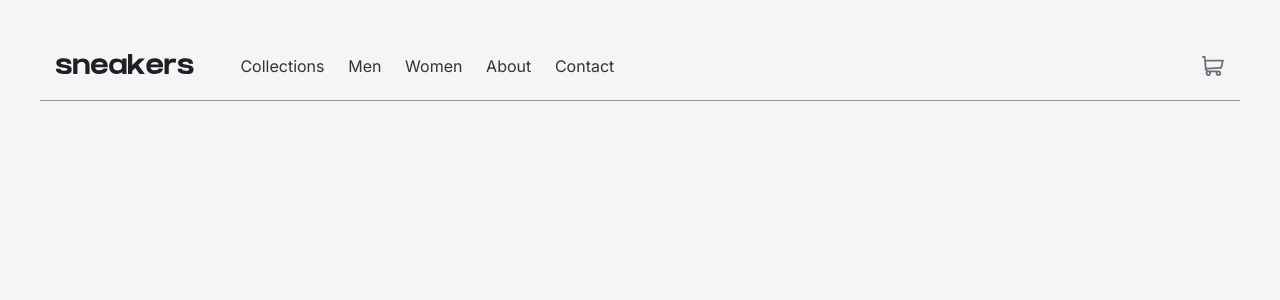
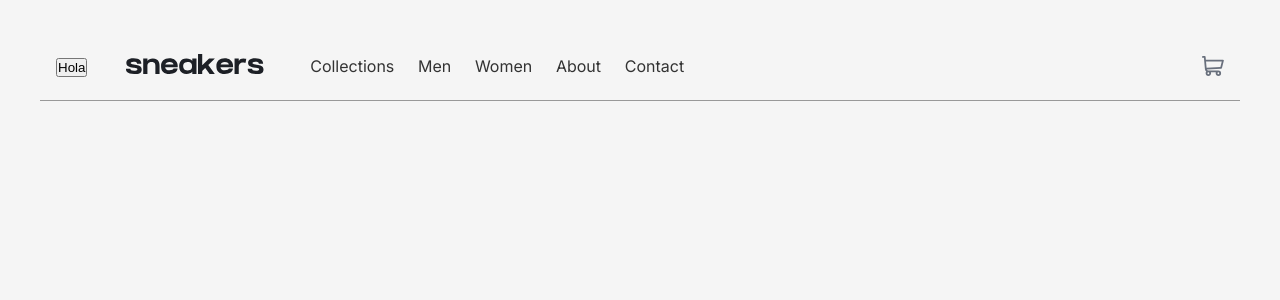
Before and after one commit to catharygr/app-varias-next, a Next.js app: page /producto-comercio-electronico in a window 1280 px wide. Shown: the top 300 px of the page. Built offline with nearby package versions, Linux system fonts and the light colour scheme.

Commit message:
Trabajando con react-feather

```diff
--- a/package.json
+++ b/package.json
@@ -14,6 +14,7 @@
     "framer-motion": "^10.16.4",
     "next": "13.4.19",
     "react": "18.2.0",
-    "react-dom": "18.2.0"
+    "react-dom": "18.2.0",
+    "react-feather": "^2.0.10"
   }
 }
--- a/src/app/producto-comercio-electronico/componentes/Header.jsx
+++ b/src/app/producto-comercio-electronico/componentes/Header.jsx
@@ -3,10 +3,14 @@ import logo from "../image/logo.svg";
 import icon from "../image/icon-cart.svg";
 import styles from "./nav.module.css";
 import Nav from "./Nav";
+import { Menu } from "react-feather";
 
 export default function Header() {
   return (
     <header className={styles.container}>
+      <div>
+        <button>Hola</button>
+      </div>
       <div className={styles.logo}>
         <Image src={logo} alt="Logo de la empresa" />
       </div>
```
Also changed, not shown: 1 other file (tests, documents, lock files or other folders).
